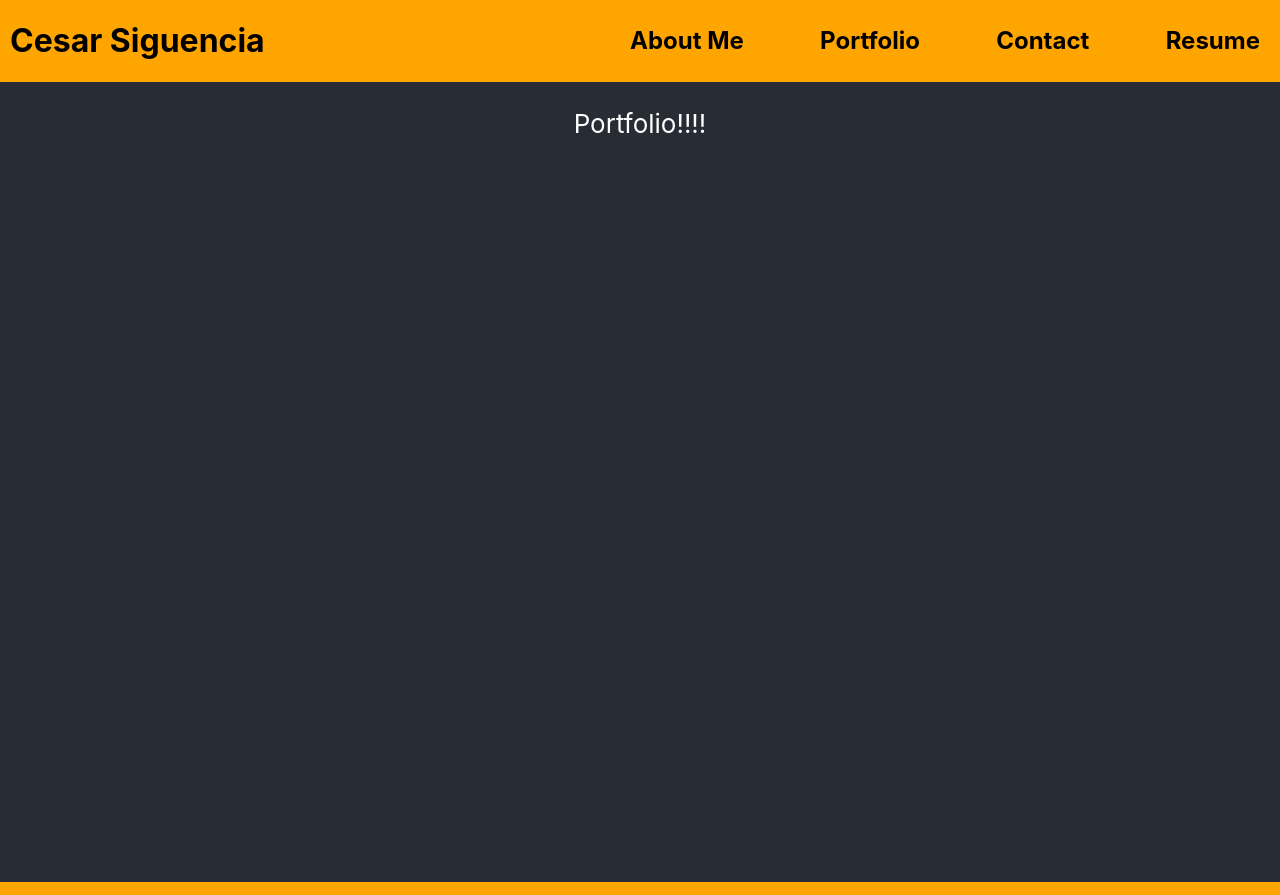
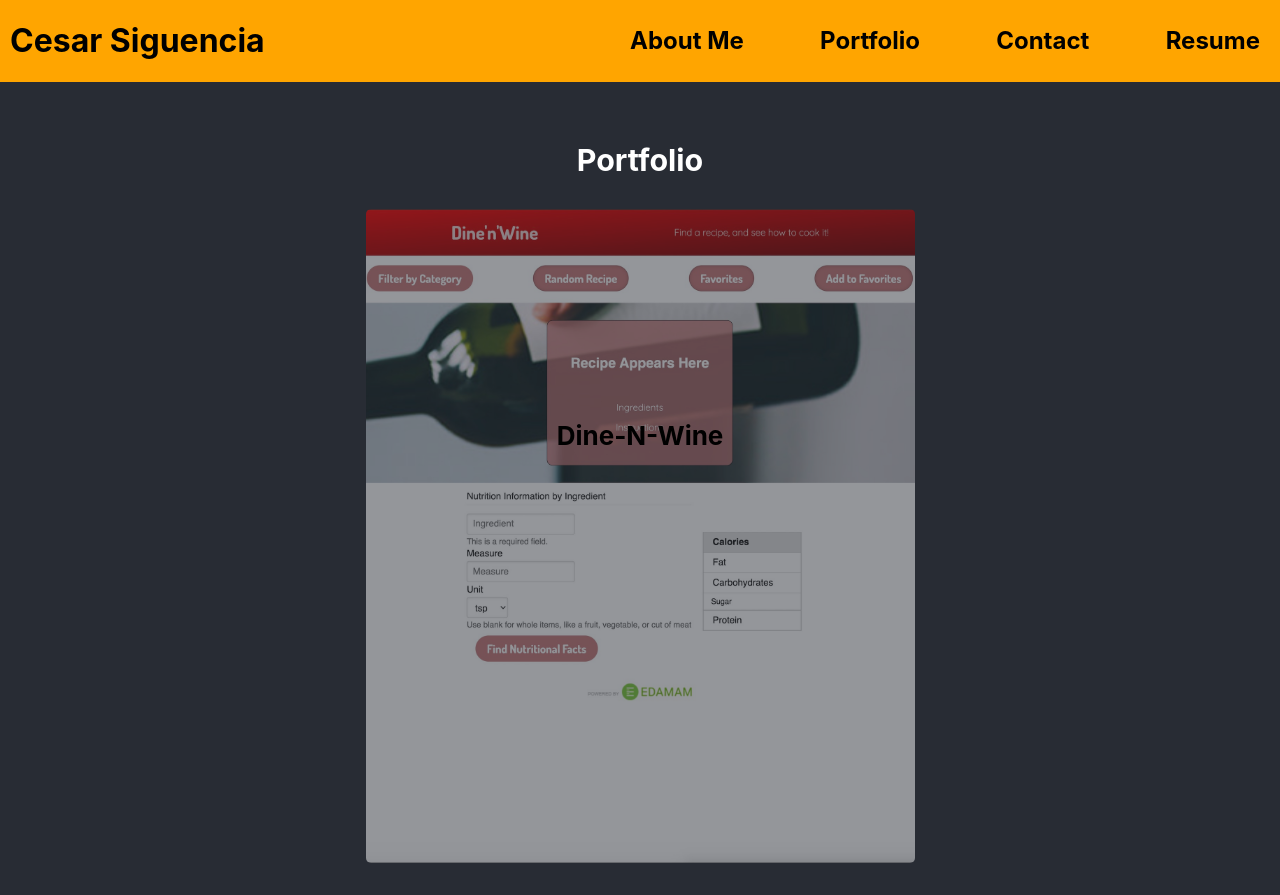
Before and after one commit to cesarsiguencia/my-react-portfolio, a React (Create React App) app: page /portfolio in a window 1280 px wide. Shown: the top 895 px of the page. Built offline with nearby package versions, Linux system fonts and the light colour scheme.

Commit message:
portfolio uses hooks

```diff
--- a/src/App.css
+++ b/src/App.css
@@ -44,7 +44,7 @@
   background-color: orange;
   padding: 15px 15px;
   display: flex;
-  justify-content: space-evenly;
+  justify-content: space-around;
 }
 
 .Navigator{
@@ -67,10 +67,16 @@ a:link{
 
 a:visited{
   text-decoration: none;
+  color: black
 }
 
 a:active{
   color: white
+}
+
+a:hover{
+  color: white;
+  transition: all 250ms ease-in-out;
 }
 
 .body-divs{
@@ -79,7 +85,6 @@ a:active{
 
 .body-texts{
   font-size: 18px;
-  /* text-align: left; */
 
 }
 
@@ -119,6 +124,29 @@ textarea{
   width: 75%;
 }
 
+
+.container{
+  position: relative;
+  opacity: 0.5;
+  border-radius: 5px;
+
+}
+
+.container:hover{
+  opacity: 1.00;
+  transition: all 250ms ease-in-out;
+}
+
+h4{
+  position: absolute;
+  top: 50%;
+  left: 50%;
+  transform: translate(-50%, -50%);
+  color:black
+}
+
+
+
 /* @keyframes App-logo-spin {
   from {
     transform: rotate(0deg);
--- a/src/App.js
+++ b/src/App.js
@@ -12,10 +12,15 @@ import Footer from './Components/Footer/Footer'
 import { BrowserRouter as Router, Routes, Route } from 'react-router-dom';
 import Header from './Components/Header/Header';
 
-function App() {
+function App(e) {
 
+  const element = document.getElementsByTagName("h3")
+  console.log(element[0])
+  const tabName = element[0]
+  console.log(tabName)
 
-
+  // const hello = e.target.id
+  // console.log(hello)
   return (
     <Router>
     <div className="App">
--- /dev/null
+++ b/src/Components/Apps/Apps.js
@@ -0,0 +1,24 @@
+import React from 'react';
+
+const Apps= (props) => {
+  const { app } = props;
+
+    var lowercaseName = app.name.toLowerCase()
+
+  return (
+    <div >
+
+
+        <a  target="_blank" href={`https://cesarsiguencia.github.io/${lowercaseName}`} >
+            <img className="container" src={require(`../../media/app-images/${app.name}.png`)} width="45%" />
+        </a>
+        <div>
+            <h4>{app.name}</h4>
+        </div>
+    </div>
+  );
+}
+export default Apps;
+
+// {/* <p>{currentCategory.description}</p>
+// <PhotoList category={currentCategory.name} /> */}
--- a/src/Components/Footer/Footer.js
+++ b/src/Components/Footer/Footer.js
@@ -8,19 +8,19 @@ import instagram from '../../media/icons/instagram.png'
 const Footer = () => {
     return(
         <footer className="App-footer">
-          <p>Cesar Siguencia 2022</p>
+          <p>By Cesar Siguencia,  Powered by React</p>
           <div className="logos">
             <a href="https://github.com/cesarsiguencia" target="_blank" rel="noopener noreferrer">
               <img src={github} width="50"/>
             </a>
-            <a href="https://www.instagram.coom/cezzienyc" target="_blank" rel="noopener noreferrer">
+            <a href="https://www.instagram.com/cezzienyc" target="_blank" rel="noopener noreferrer">
               <img src={instagram} width="50"/>
             </a>
             <a href="https://www.linkedin.com/in/cesar-siguencia-b71aabba" target="_blank" rel="noopener noreferrer">
               <img src={linkedin} width="50"/>
             </a>
           </div>
-          <p>Copyright, All Rights Reserved</p>
+          <p>©Copyright 2022, All Rights Reserved</p>
 
       </footer>
     )
--- a/src/Components/Header/Header.js
+++ b/src/Components/Header/Header.js
@@ -11,7 +11,9 @@ return(
 
 
       <h1>
+        <a href="/">
         Cesar Siguencia
+        </a>
       </h1>
       <Nav>
 
--- a/src/Components/Nav/Nav.js
+++ b/src/Components/Nav/Nav.js
@@ -2,26 +2,32 @@ import React from "react";
 
 import { Link } from 'react-router-dom';
 
-const Nav = (props) => {
-    // const {
-    //     contactSelected,
-    //     setContactSelected
-    //   } = props;
+const Nav = () => {
+
+
+
+
+
+
+
+    // if(tabName)
+
+
     return(
         <nav className="Navigator">
             <h2 className="links">
-              <Link to="/">About Me
+              <Link id="navtab" to="/">About Me
               </Link>
             </h2>
-            <h2 className="links">
+            <h2 id="navtab" className="links">
               <Link to="/portfolio">Portfolio
               </Link>
             </h2>
-            <h2 className="links">
+            <h2 id="navtab" className="links">
               <Link to="/contact">Contact
               </Link>
             </h2>
-            <h2 className="links">
+            <h2 id="navtab" className="links">
               <Link to="/resume">Resume
               </Link>
             </h2>
--- a/src/pages/Contact.js
+++ b/src/pages/Contact.js
@@ -46,7 +46,7 @@ const Contact= () => {
         return (
 
                 <div className="body-divs">
-              <h3>Contact me</h3>
+              <h3>Contact</h3>
               <form className="contact-form" id="contact-form" onSubmit={handleSubmit}>
                 <div className="label-divs">
                     <label  htmlFor="name">Name:</label>
--- a/src/pages/Portfolio.js
+++ b/src/pages/Portfolio.js
@@ -1,10 +1,50 @@
-import React from 'react'
+import React, { useState } from 'react'
+
+import Apps from '../Components/Apps/Apps'
 
 const Portfolio = () => {
+    const [projects] = useState([
+        {
+          name: 'Dine-N-Wine',
+
+        },
+        { name: 'Organizer' },
+        { name: 'food', description: 'Delicious delicacies' },
+        { name: 'Hello' },
+      ]);
+
+      const [app, setApp] = useState(projects[0]);
+
+    //   const element = document.getElementsByTagName("h3")
+    //   console.log(element[0].innerHTML)
+    //   const sectionName = element[0].innerHTML
+
+    //   const navBar = document.getElementsByTagName("h2")
+    //   console.log(navBar)
+    //   for(let i = 0;i < navBar; i++){
+    //       console.log(navBar[i].innerHTML)
+    //   }
+
+
+    //   console.log(tabName)
+
+    //   const hello = e.target.id
+    //   console.log(hello)
+
+    // function selectedNav(e){
+    //     if(e.target.id === tabName){
+    //         console.log('Hi')
+    //     }
+
+    // }
+    // selectedNav()
+
 
     return(
-        <div>
-            <p>Portfolio!!!!</p>
+        <div className="body-divs">
+            <h3>Portfolio</h3>
+
+            <Apps app={app} setApp={setApp} ></Apps>
         </div>
     )
 }
--- a/src/utils/helpers.js
+++ b/src/utils/helpers.js
@@ -1,8 +1,18 @@
-export function capitalizeFirstLetter(string) {
-    return string.charAt(0).toUpperCase() + string.slice(1);
+export function LowercaseFirstLetter(string) {
+    return string.charAt(0).toLowerCase() + string.slice(1);
   }
 
-  export function validateEmail(email) {
-    var re = /^(([^<>()[\]\\.,;:\s@"]+(\.[^<>()[\]\\.,;:\s@"]+)*)|(".+"))@((\[[0-9]{1,3}\.[0-9]{1,3}\.[0-9]{1,3}\.[0-9]{1,3}\])|(([a-zA-Z\-0-9]+\.)+[a-zA-Z]{2,}))$/;
-    return re.test(String(email).toLowerCase());
-  }
+export function validateEmail(email) {
+  var re = /^(([^<>()[\]\\.,;:\s@"]+(\.[^<>()[\]\\.,;:\s@"]+)*)|(".+"))@((\[[0-9]{1,3}\.[0-9]{1,3}\.[0-9]{1,3}\.[0-9]{1,3}\])|(([a-zA-Z\-0-9]+\.)+[a-zA-Z]{2,}))$/;
+  return re.test(String(email).toLowerCase());
+}
+
+export function grabTabName(e){
+  const element = document.getElementsByTagName("h3")
+  console.log(element[0].innerHTML)
+  const tabName = element[0].innerHTML
+
+  const hello = e.target.matches(".navtab")
+  console.log(hello)
+  // if(tabName)
+}
```
Also changed, not shown: src/media/app-images/Dine-N-Wine.png (added).
